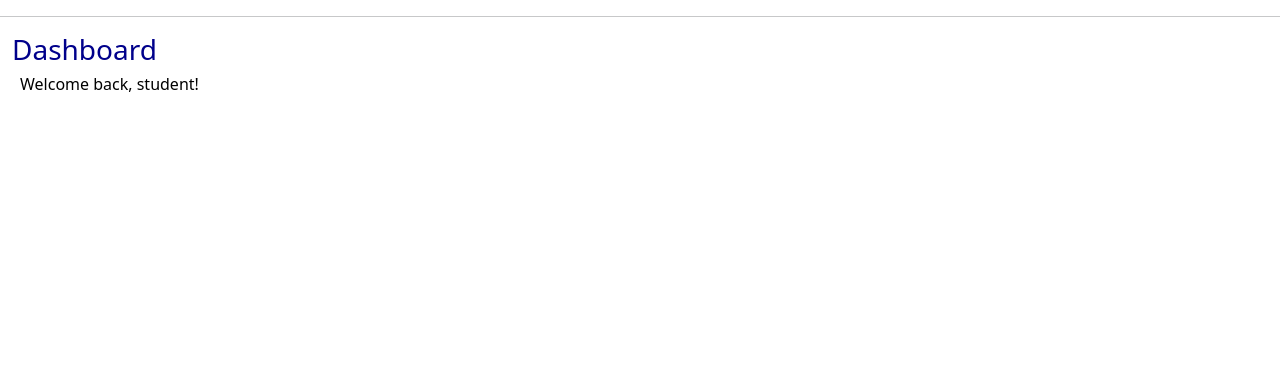
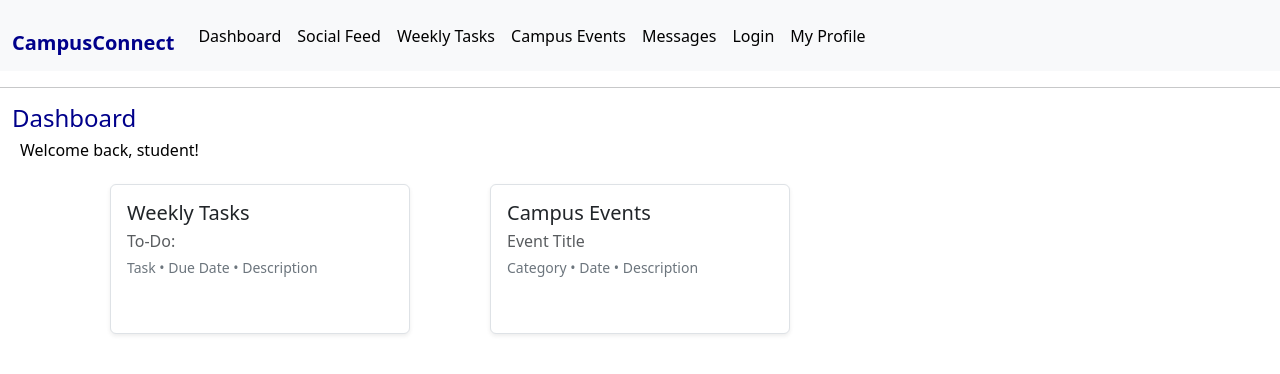
Before and after one commit to Bryanna-Terrazas/campusConnect2026, a Django app: page / in a window 1280 px wide. Shown: the top 374 px of the page. Run offline with Django 5.2, Linux system fonts and the light colour scheme.

Commit message:
Made some tile buttons on the dashboard

```diff
--- a/campusConnectApp/models.py
+++ b/campusConnectApp/models.py
@@ -44,7 +44,7 @@ class Event(models.Model):
 
 
 class Posts(models.Model):
-    subject = models.TextField(blank=True)
+    subject = models.CharField(max_length=200)
     body = models.TextField(blank=True, null=True)
 
     def __str__(self):
--- a/campusConnectApp/templates/base.html
+++ b/campusConnectApp/templates/base.html
@@ -1,11 +1,25 @@
 <!DOCTYPE html>
 <html lang="en">
   <head>
+    <link rel="icon" type="image/x-icon" href="/images/favicon.ico">
     <meta charset="utf-8">
     <meta name="viewport" content="width=device-width, initial-scale=1">
     <title>Campus Connect</title>
     <link href="https://cdn.jsdelivr.net/npm/bootstrap@5.3.8/dist/css/bootstrap.min.css" rel="stylesheet" integrity="sha384-sRIl4kxILFvY47J16cr9ZwB07vP4J8+LH7qKQnuqkuIAvNWLzeN8tE5YBujZqJLB" crossorigin="anonymous">
-    <link rel="icon" type="image/x-icon" href="/images/favicon.ico">
+    <style>
+      h4 {
+        text-align: border-left;
+        margin-left: 12px;
+        color: darkblue;
+        font_family: sans-serif;
+      }
+      h6 {
+        text-align: border-left;
+        margin-left: 20px;
+        color: black;
+        font_family: sans-serif;
+      }
+    </style>
   </head>
 
   <body>
--- a/campusConnectApp/templates/events.html
+++ b/campusConnectApp/templates/events.html
@@ -8,10 +8,10 @@
         body{backg}
     </style>
 </head>
+
+{%block content%}
 {%include 'navbar.html' %}
-{%block content%}
-
-<h4 style="text-align:border-left;margin-left:12px;color:darkblue;font_family:sans-serif;">Events</h4>
+<h4 style="text-align:border-left;margin-left:12px;color:darkblue;font_family:sans-serif;">Campus Events</h4>
 
 <form method="post" style="text-align:border-left;margin-left:12px;font_family:sans-serif;">
   {% csrf_token %}
--- a/campusConnectApp/templates/home.html
+++ b/campusConnectApp/templates/home.html
@@ -5,25 +5,56 @@
     <meta charset="UTF-8" name="viewport" content="width=device-width, initial-scale=1.0">
     <title>Campus Connect Dashboard</title>
     <style>
-        body{backg}
+    .card-tile{
+        transition: transform .18s ease, box-shadow .18s ease;
+        border-radius: .5rem;
+    }
+    .card-tile:hover{ transform: translateY(-6px); box-shadow: 0 18px 40px rgba(0,0,0,.12); }
+    .card-tile:focus{ outline: 3px solid rgba(59,130,246,.15); }
     </style>
 </head>
+{%block content%}
 {%include 'navbar.html' %}
-{%block content%}
 <header>
     <hr width="100%" size="2">
-    <h3 style="text-align:border-left;margin-left:12px;color:darkblue;font_family:sans-serif;">Dashboard</h3>
+    <h4>Dashboard</h4>
 
 </header>
 <body>
 
-    <h6 style="text-align:border-left;margin-left:20px;color:black;font_family:sans-serif;">
+    <h6>
         Welcome back, student!
     </h6>
-
-
-
-    </table>
+    <div class="container">
+        <div class="row">
+            <div class="col-12 col-md-6 col-lg-4 mb-3">
+                <div role="button" tabindex="0" class="card card-tile border shadow-sm mx-auto my-3" style="width:300px;min-height: 150px" onclick="location.href='/tasks/';" onkeypress="if(event.key==='Enter') location.href='/tasks/';">
+                    <div class="row g-0 align-items-center">
+                        <div class="col">
+                            <div class="card-body py-3">
+                                <h5 class="card-title mb-1">Weekly Tasks</h5>
+                                <p class="card-text text-muted mb-1">To-Do:</p>
+                                <p class="card-text text-secondary small">Task • Due Date • Description</p>
+                            </div>
+                        </div>
+                    </div>
+                </div>
+            </div>
+            <div class="col-12 col-md-6 col-lg-4 mb-3">
+                <div role="button" tabindex="0" class="card card-tile border shadow-sm mx-auto my-3" style="width:300px;min-height: 150px" onclick="location.href='/events/';" onkeypress="if(event.key==='Enter') location.href='/events/';">
+                    <div class="row g-0 align-items-center">
+                        <div class="col">
+                            <div class="card-body py-3">
+                                <h5 class="card-title mb-1">Campus Events</h5>
+                                <p class="card-text text-muted mb-1">Event Title</p>
+                                <p class="card-text text-secondary small">Category • Date • Description</p>
+                            </div>
+                        </div>
+                    </div>
+                </div>
+            </div>
+        </div>
+    </div>
 
 </body>
 
--- a/campusConnectApp/templates/login.html
+++ b/campusConnectApp/templates/login.html
@@ -13,14 +13,14 @@
 {%block content%}
 <header>
     <hr width="100%" size="2">
-    <h3 style="text-align:border-left;margin-left:12px;color:darkblue;font_family:sans-serif;">Login</h3>
+    <h4 style="text-align:border-left;margin-left:12px;color:darkblue;font_family:sans-serif;">Login</h4>
 
 </header>
 
 <form method="post" style="text-align:border-left;margin-left:12px;font_family:sans-serif;">
   {% csrf_token %}
   {{ form.as_p }}
-  <button type="submit">Login</button>
+  <button type="submit" onclick="">Login</button>
 </form>
 
 <a href="{% url 'register' %}" style="text-align:border-left;margin-left:12px;font_family:sans-serif;">Register</a>
--- a/campusConnectApp/templates/profile.html
+++ b/campusConnectApp/templates/profile.html
@@ -8,9 +8,8 @@
         body{backg}
     </style>
 </head>
+{%block content%}
 {%include 'navbar.html' %}
-{%block content%}
-
 <h4 style="text-align:border-left;margin-left:12px;color:darkblue;font_family:sans-serif;">Update My Profile</h4>
 
 <form method="post" style="text-align:border-left;margin-left:12px;font_family:sans-serif;">
--- a/campusConnectApp/templates/register.html
+++ b/campusConnectApp/templates/register.html
@@ -13,7 +13,7 @@
 {%block content%}
 <header>
     <hr width="100%" size="2">
-    <h3 style="text-align:border-left;margin-left:12px;color:darkblue;font_family:sans-serif;">Register New Account</h3>
+    <h4 style="text-align:border-left;margin-left:12px;color:darkblue;font_family:sans-serif;">Register New Account</h4>
 
 </header>
 
--- a/campusConnectApp/templates/tasks.html
+++ b/campusConnectApp/templates/tasks.html
@@ -8,10 +8,10 @@
         body{backg}
     </style>
 </head>
+
+{%block content%}
 {%include 'navbar.html' %}
-{%block content%}
-
-<h4 style="text-align:border-left;margin-left:12px;color:darkblue;font_family:sans-serif;">Tasks</h4>
+<h4>Weekly Tasks</h4>
 
 <form method="post" style="text-align:border-left;margin-left:12px;font_family:sans-serif;">
   {% csrf_token %}
--- a/campusConnectApp/views.py
+++ b/campusConnectApp/views.py
@@ -1,8 +1,8 @@
 from django.shortcuts import render, redirect, get_object_or_404
 from django.contrib.auth.forms import UserCreationForm, AuthenticationForm
 from django.contrib.auth import login, logout
-from .forms import UserUpdateForm, ProfileUpdateForm
-from .models import Task, Event
+from .forms import UserUpdateForm, ProfileUpdateForm, PostingToFeed
+from .models import Task, Event, Posts
 from django.contrib import messages
 from django.contrib.auth.decorators import login_required
 
@@ -61,6 +61,12 @@ def profile(request):
 
 @login_required
 def social(request):
+    if request.method == "POST":
+        s_form = PostingToFeed(request.POST, instance=request.user)
+        if s_form.is_valid():
+            s_form.save()
+            messages.success(request, "Posted to feed!")
+            return redirect("social")
     return render(request, 'social.html', {})
 
 
```
Also changed, not shown: campusConnectApp/templates/social.html (+4 -4 lines), db.sqlite3.
